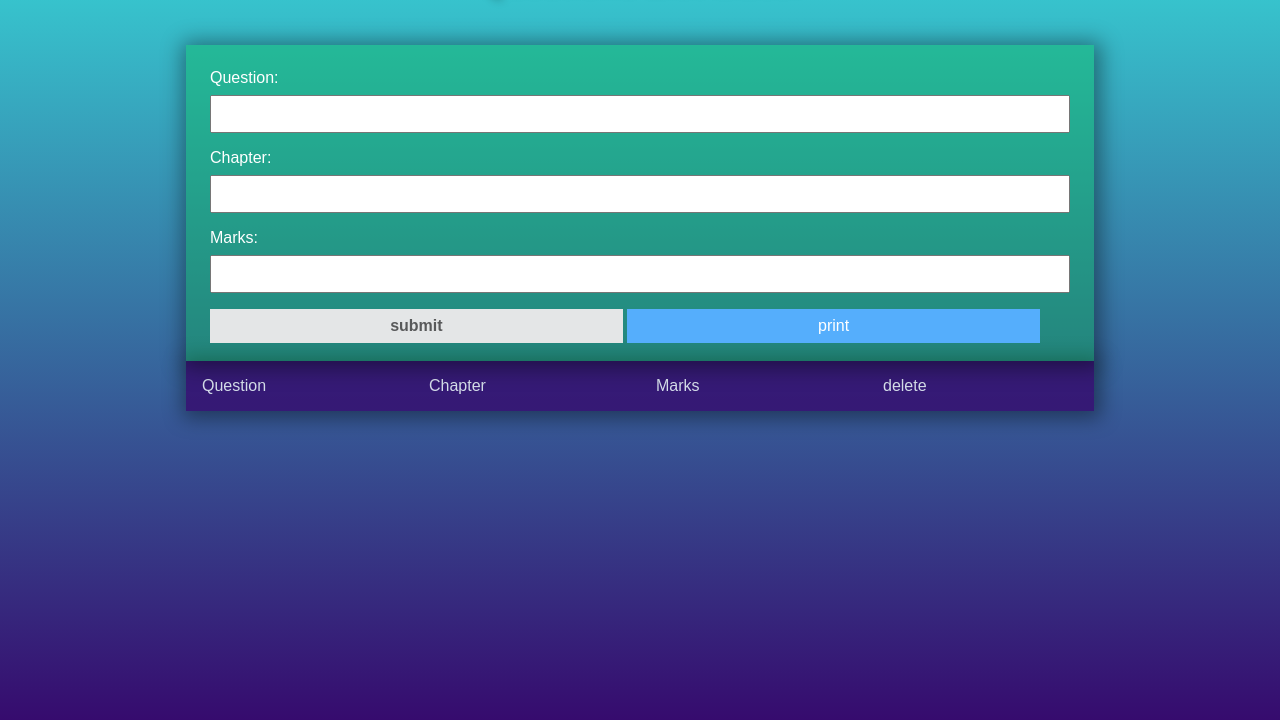
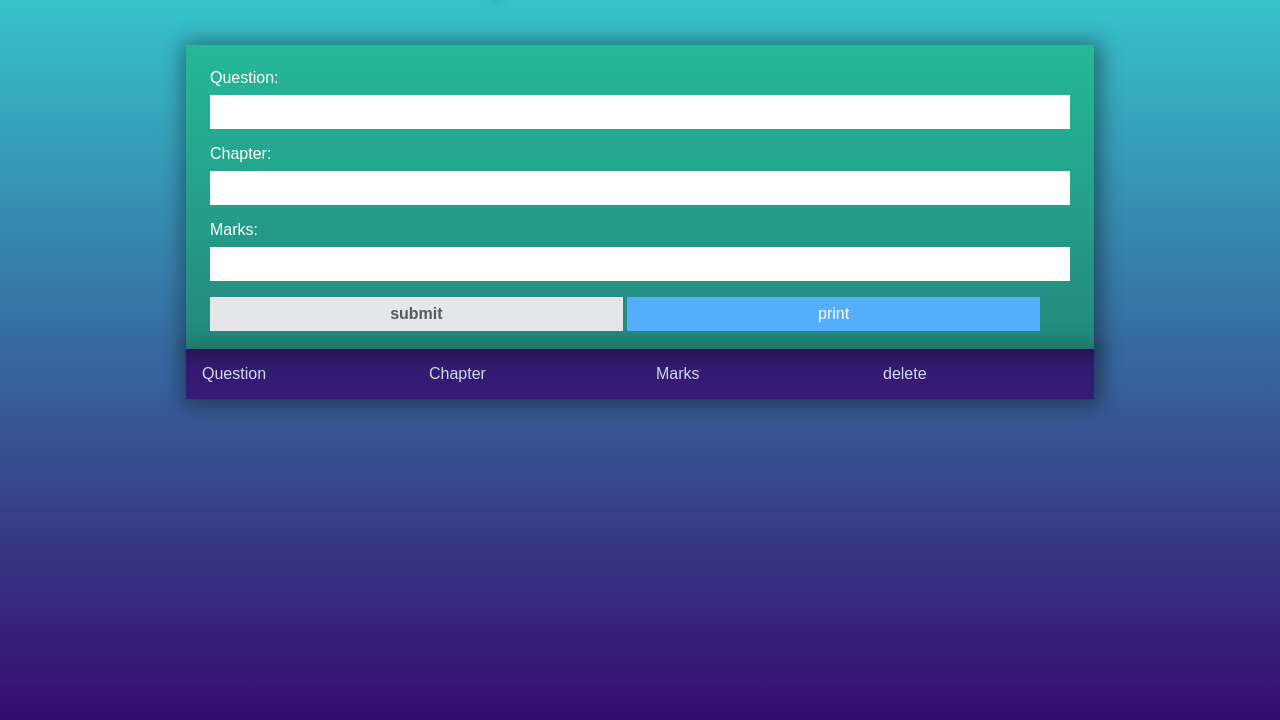
Before and after one commit to juned1998/QuestionsListMaker, a plain HTML site: page index.html in a window 1280 px wide. Shown: the part 72-792 px from the top of the page. Drawn offline with Linux system fonts and the light colour scheme.

Commit message:
Update style.css

```diff
--- a/style.css
+++ b/style.css
@@ -84,12 +84,11 @@ form .form-group{
 }
 
 form .form-group input{
-  color: #fff;
+  color: #05386b;
   width: 100%;
   font-size: 1rem;
   padding: 0.5rem;
-  background-color:rgba(0,0,0,0.1)
-  border: solid 1px #fff;
+  border: none;
 }
 form .form-group input:focus{
   outline: none;
```
